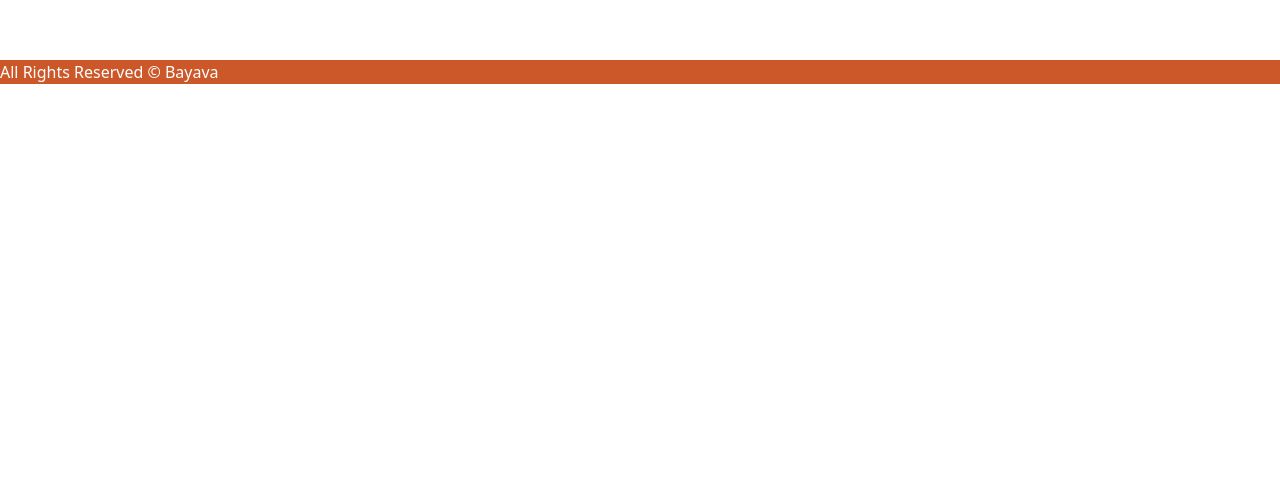
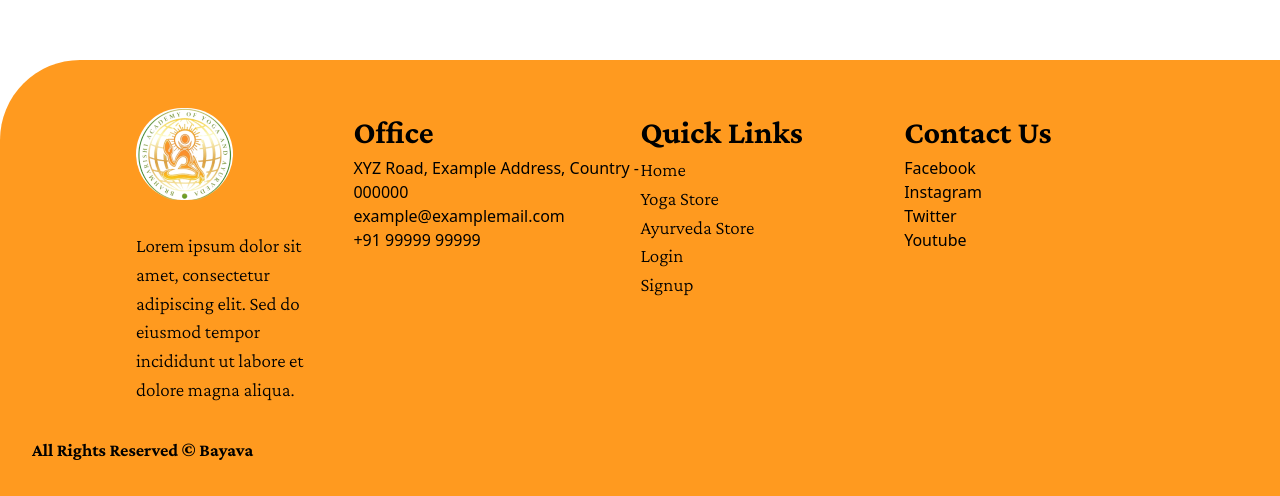
Before and after one commit to muteenk/bayava-shop, a React (Vite) app in the folder client/: page /signup in a window 1280 px wide. Shown: the part 860-1356 px from the top of the page. Before the commit the page ends 944 px from the top, so only its background shows below. Built offline with nearby package versions, Linux system fonts and the light colour scheme.

Commit message:
Updated footer

```diff
--- a/client/src/Components/Footer/Footer.jsx
+++ b/client/src/Components/Footer/Footer.jsx
@@ -1,9 +1,51 @@
 import { Link } from "react-router-dom"
+import Logo from "../../assets/Logo.png"
 
 const Footer = () => {
   return (
-    <footer className="bg-bayavaOrange">
-        <p className="text-[white]">
+    <footer className="bg-bayavaYellow rounded-tl-[5em]">
+        <div className="flex justify-center items-start px-[7em] pt-[3em]">
+            <div className="flex flex-col w-[22%] mx-6">
+                <div className="bg-[white] w-fit rounded-full mb-8">
+                  <img src={Logo} alt="Bayava" />
+                </div>
+                <p className="text-[1.2em] font-crimson-pro font-light text-[black]">Lorem ipsum dolor sit amet, consectetur adipiscing elit. Sed do eiusmod tempor incididunt ut labore et dolore magna aliqua.</p>
+            </div>
+            <div>
+                <h1 className="text-[2em] font-bold text-[black]">Office</h1>
+                <ul>
+                  <li>XYZ Road, Example Address, Country - 000000</li>
+                  <li>example@examplemail.com</li>
+                  <li>+91 99999 99999</li>
+                </ul>
+            </div>
+            <div className="flex flex-col w-[30%]">
+                <h1 className="text-[2em] font-bold text-[black]">Quick Links</h1>
+                <Link to="/" className="text-[1.2em] font-crimson-pro font-light text-[black]">Home</Link>
+                <Link to="/yoga-store" className="text-[1.2em] font-crimson-pro font-light text-[black]">Yoga Store</Link>
+                <Link to="/ayurveda-store" className="text-[1.2em] font-crimson-pro font-light text-[black]">Ayurveda Store</Link>
+                <Link to="/login" className="text-[1.2em] font-crimson-pro font-light text-[black]">Login</Link>
+                <Link to="/signup" className="text-[1.2em] font-crimson-pro font-light text-[black]">Signup</Link>
+            </div>
+            <div className="flex flex-col w-[30%]">
+                <h1 className="text-[2em] font-bold text-[black]">Contact Us</h1>
+                <ul>
+                  <li>
+                    <Link>Facebook</Link>
+                  </li>
+                  <li>
+                    <Link>Instagram</Link>
+                  </li>
+                  <li>
+                    <Link>Twitter</Link>
+                  </li>
+                  <li>
+                    <Link>Youtube</Link>
+                  </li>
+                </ul>
+            </div>
+        </div>
+        <p className="text-[black] font-crimson-pro font-bold px-8 py-8 text-[18px]">
             All Rights Reserved &copy; Bayava
         </p>
     </footer>
--- a/client/tailwind.config.js
+++ b/client/tailwind.config.js
@@ -14,7 +14,8 @@ export default {
 			midGray: "#A6A6A6",
 			solidGray: "gray",
 			hoverOverBrown: "#db6435",
-			bayavaOrange: "#cc582a"
+			bayavaOrange: "#cc582a",
+			bayavaYellow: "#FF9A1F",
 		},
 		extend: {
 			animation: {
```
Also changed, not shown: client/src/assets/Logo.png, 1 other file (tests, documents, lock files or other folders).
